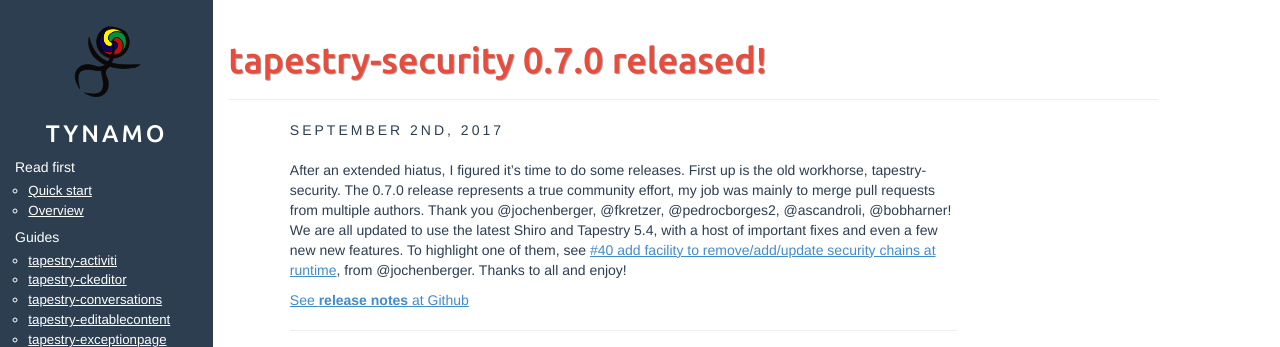
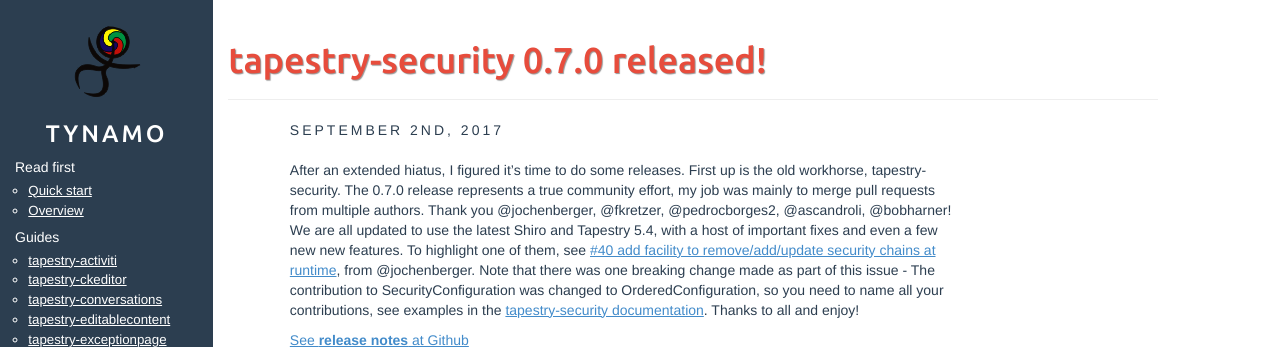
Before and after one commit to vjlamp/tynamo.github.io, a Jekyll site: the page built from _posts/2017-09-02-tapestry-security-0.7.0-released.md, in a window 1280 px wide, cut to the strip 0-347 px from the top of the page. Built offline with Jekyll 4.4.1, drawn with Linux system fonts in a browser that asks for light colours.

Commit message:
update tapestry-security release post

```diff
--- a/_posts/2017-09-02-tapestry-security-0.7.0-released.md
+++ b/_posts/2017-09-02-tapestry-security-0.7.0-released.md
@@ -2,6 +2,6 @@
 layout: post
 title: tapestry-security 0.7.0 released!
 ---
-After an extended hiatus, I figured it's time to do some releases. First up is the old workhorse, tapestry-security. The 0.7.0 release represents a true community effort, my job was mainly to merge pull requests from multiple authors. Thank you @jochenberger, @fkretzer, @pedrocborges2, @ascandroli, @bobharner! We are all updated to use the latest Shiro and Tapestry 5.4, with a host of important fixes and even a few new new features. To highlight one of them, see [#40 add facility to remove/add/update security chains at runtime](https://github.com/tynamo/tapestry-security/issues/40), from @jochenberger. Thanks to all and enjoy!
+After an extended hiatus, I figured it's time to do some releases. First up is the old workhorse, tapestry-security. The 0.7.0 release represents a true community effort, my job was mainly to merge pull requests from multiple authors. Thank you @jochenberger, @fkretzer, @pedrocborges2, @ascandroli, @bobharner! We are all updated to use the latest Shiro and Tapestry 5.4, with a host of important fixes and even a few new new features. To highlight one of them, see [#40 add facility to remove/add/update security chains at runtime](https://github.com/tynamo/tapestry-security/issues/40), from @jochenberger. Note that there was one breaking change made as part of this issue - The contribution to SecurityConfiguration was changed to OrderedConfiguration, so you need to name all your contributions, see examples in the [tapestry-security documentation](http://www.tynamo.org/tapestry-security+guide/). Thanks to all and enjoy!
 
 [See **release notes** at Github](https://github.com/tynamo/tapestry-security/releases/tag/tapestry-security-0.7.0)
```
